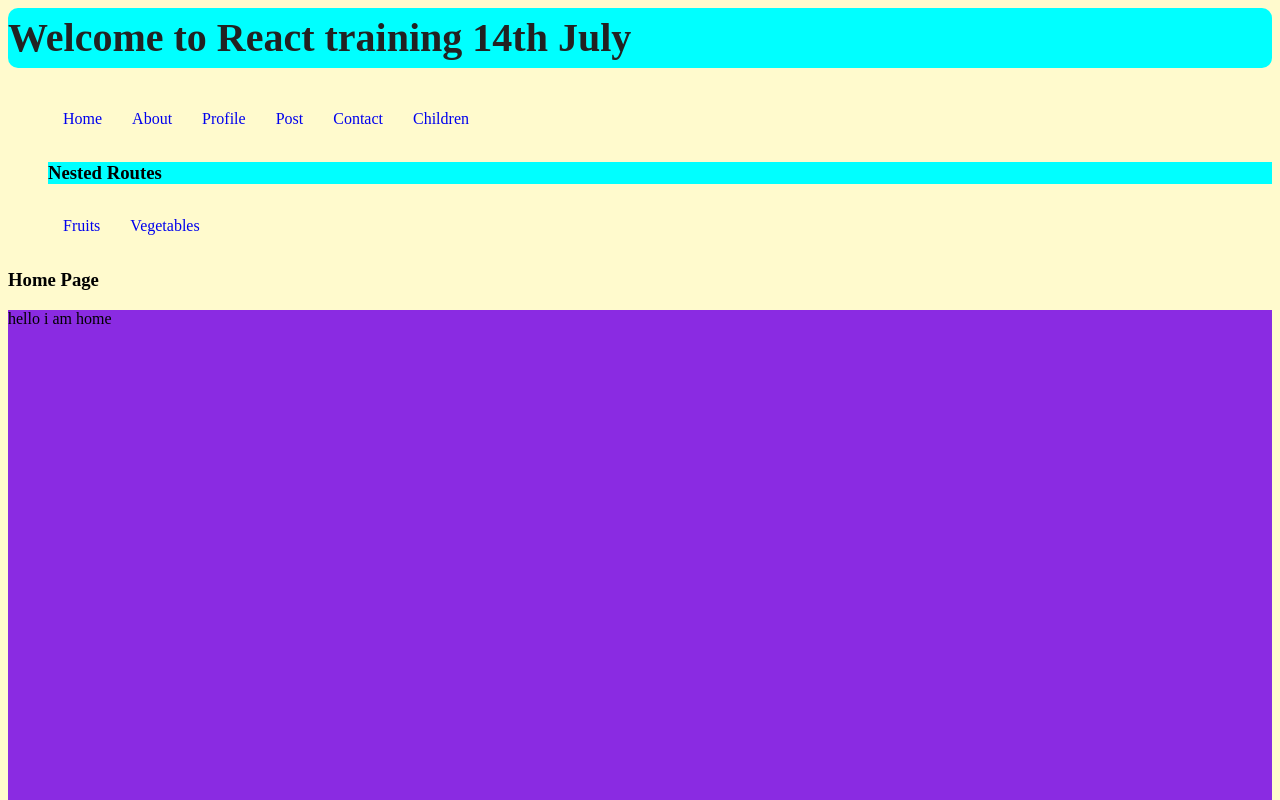
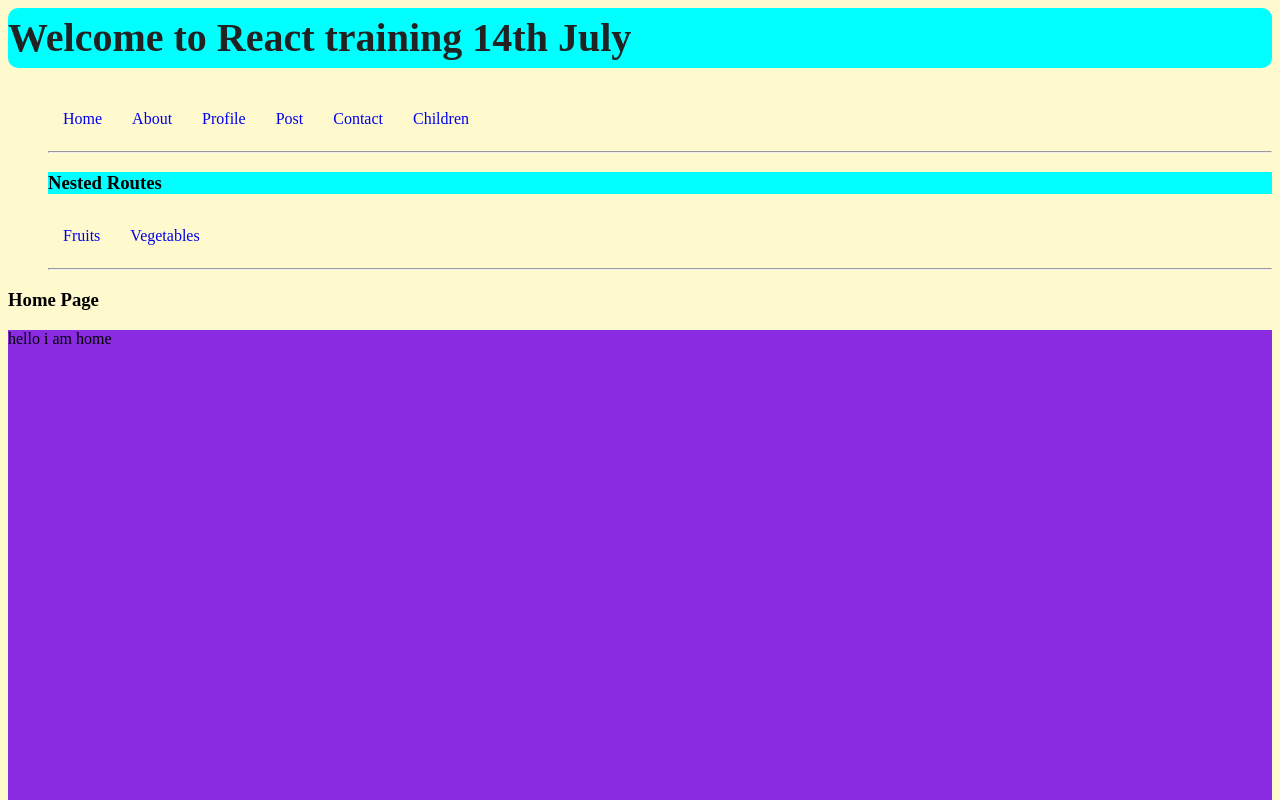
Before and after one commit to balramsinghindia/react-architecture, a React app: page / in a window 1280 px wide. Shown: the top 800 px of the page. Built offline with nearby package versions, Linux system fonts and the light colour scheme.

Commit message:
added hr tags

```diff
--- a/src/components/Header.jsx
+++ b/src/components/Header.jsx
@@ -13,9 +13,11 @@ export default function Header(){
                 <Link to = "/newURL" title="newURL">Children</Link>
             </li>
             <li>
+                <hr></hr>
                 <h3 className="param">Nested Routes</h3>
                 <NavLink to="/fruits" activeClassName={'active'}>Fruits</NavLink>
                 <NavLink to="/vegetables">Vegetables</NavLink>
+                <hr></hr>
             </li>
         </ul>
     );
--- a/src/scss/index.scss
+++ b/src/scss/index.scss
@@ -68,8 +68,6 @@ ul li a {
 .active{
     color: black;
     background-color: aqua;
+    border-radius: 22px;
+    padding: 8px;
 }
-.red {
-    color: black;
-    background-color: brown;
-}
```
